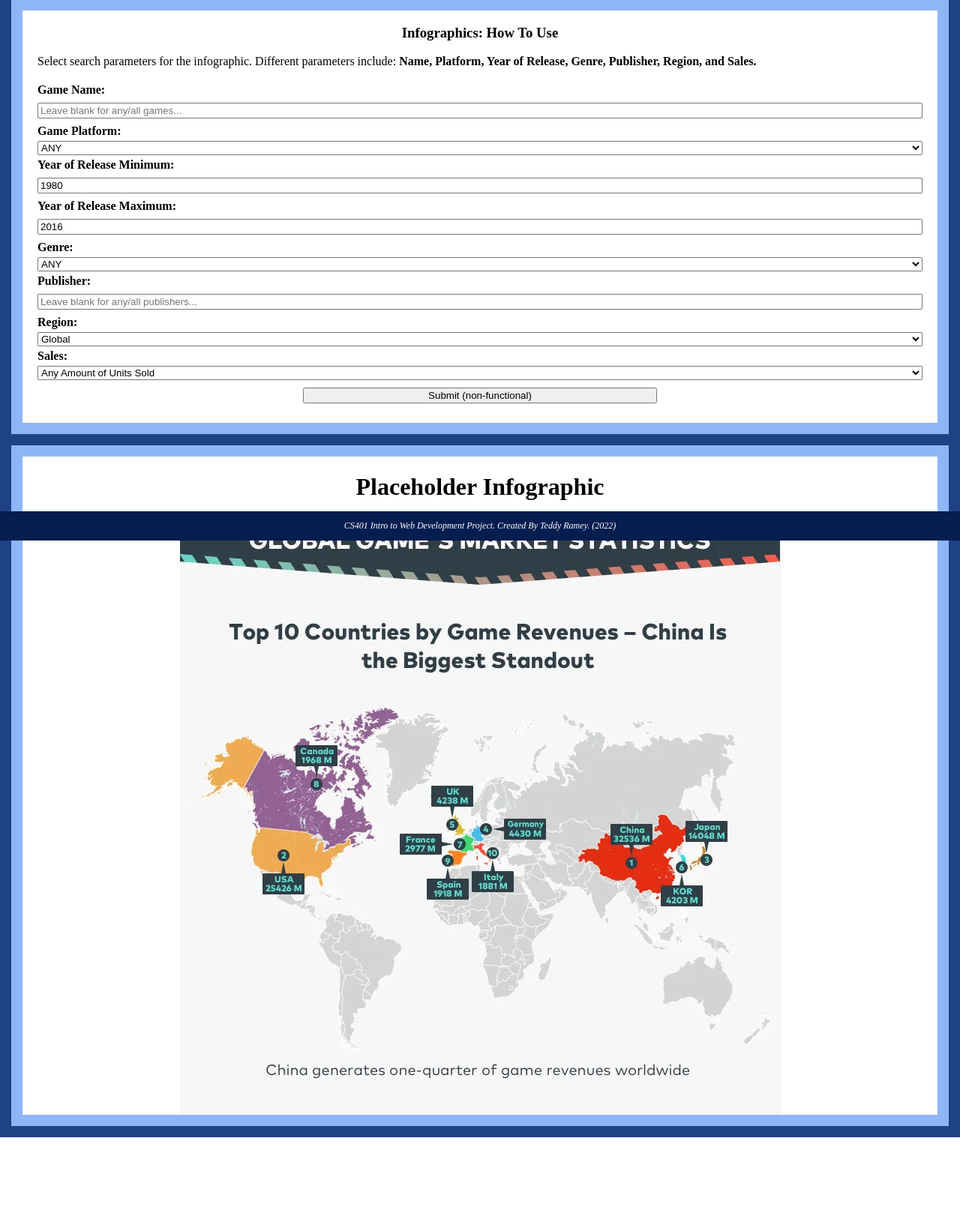
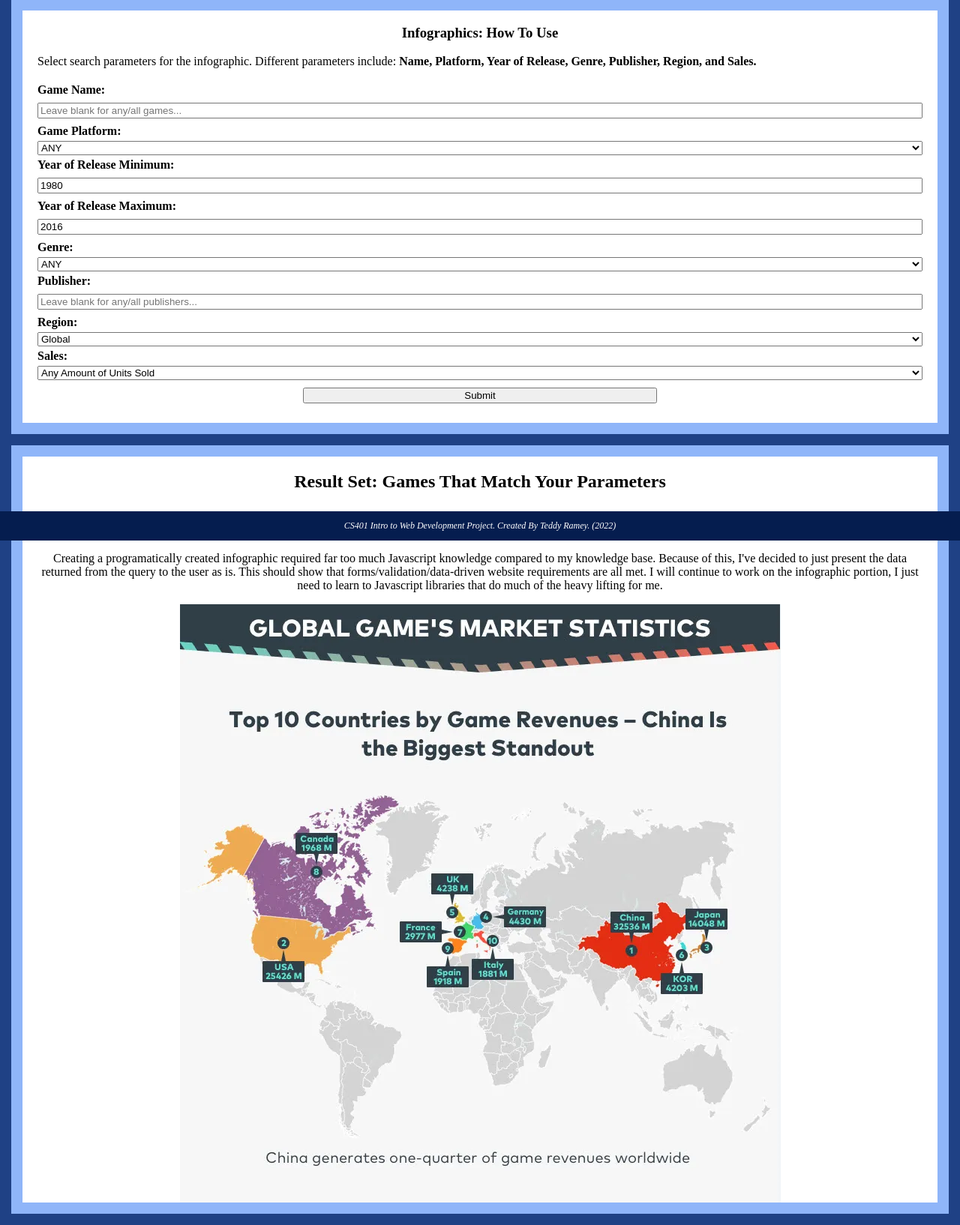
Before and after one commit to TheodoreRamey/cs401-website, a PHP site: page /map.php in a window 1280 px wide. Shown: the part 79-1713 px from the top of the page at 75% size. Before the commit the page ends 1596 px from the top, so only its background shows below. Run offline with PHP 8.4, Linux system fonts and the light colour scheme; the visitor is signed in with stand-in values (Sample User, id 1).

Commit message:
Finished SQL queries for gameData

```diff
--- a/map.php
+++ b/map.php
@@ -8,6 +8,12 @@
   if (isset($_SESSION['infoMessage'])) {
     $infoMessages = $_SESSION['infoMessage'];
     unset($_SESSION['infoMessage']);
+  }
+
+  //Grab the result set if it exists (this page redirects to itself)
+  if (isset($_SESSION['currentQuery'])) {
+    $resultSet = $_SESSION['currentQuery'];
+    unset($_SESSION['currentQuery']);
   }
 
   //Function to get valid form data to repopulate forms
@@ -67,7 +73,7 @@
             <option value="<?php echo $eachSales ?>"<?php if(getValidData('sales') == $eachSales) { echo ' selected="selected"'; } ?>><?php echo $salesComments[$eachSales] ?></option>
           <?php endforeach ?>
         </select>
-        <button type="submit">Submit (non-functional)</button>
+        <button type="submit">Submit</button>
       </form>
 
       <?php
@@ -82,7 +88,12 @@
   <div class="background_card">
     <div class="content">
       <div id="map_infographic">
+        <h2>Result Set: Games That Match Your Parameters</h2>
+
+
+
         <h1>Placeholder Infographic</h1>
+        <p>Creating a programatically created infographic required far too much Javascript knowledge compared to my knowledge base. Because of this, I've decided to just present the data returned from the query to the user as is. This should show that forms/validation/data-driven website requirements are all met. I will continue to work on the infographic portion, I just need to learn to Javascript libraries that do much of the heavy lifting for me.</p>
         <img id="infographic" src="../images/placeholder.webp" alt="infographic"></img>
       </div>
     </div>
```
Also changed, not shown: Dao.php (+4 -5 lines).
